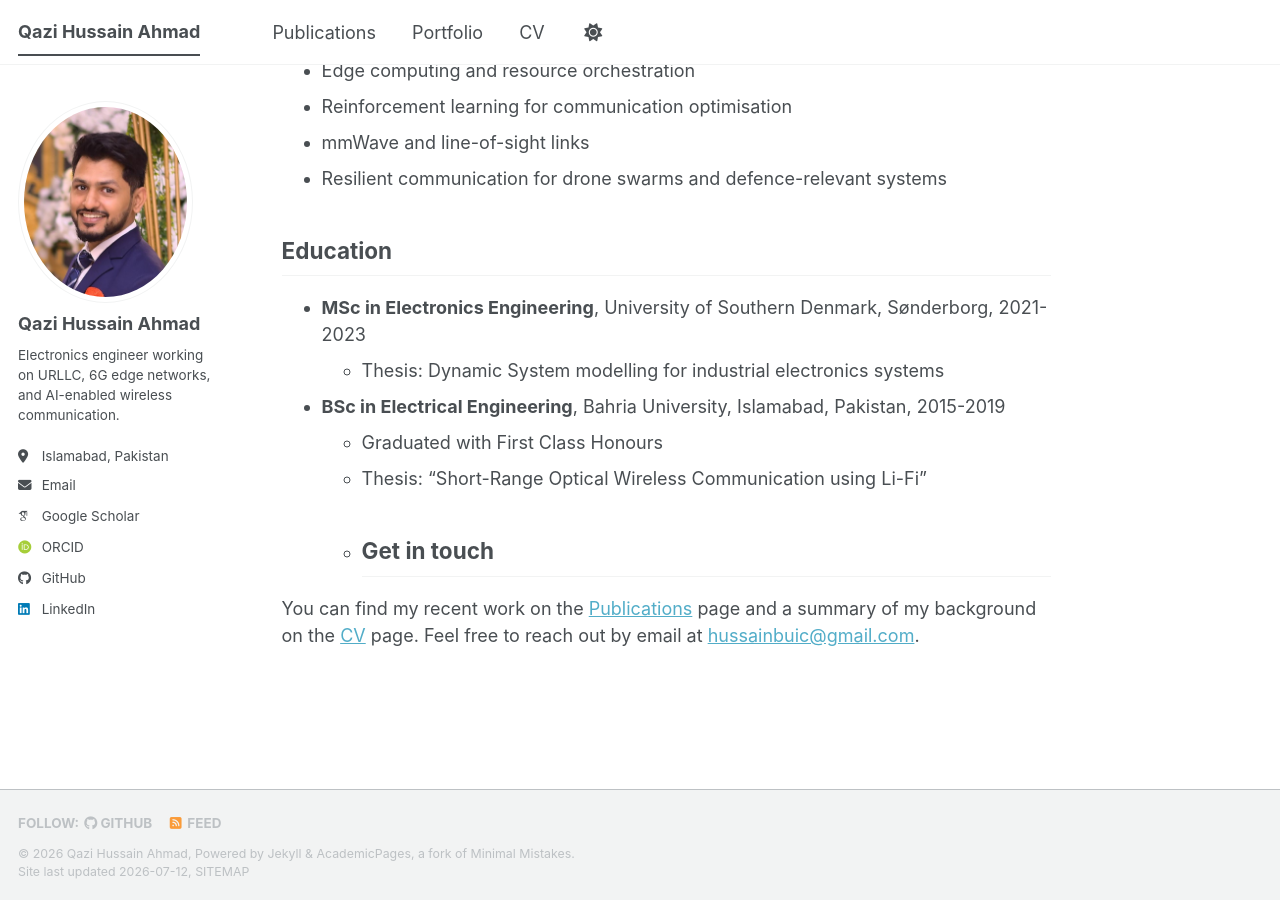
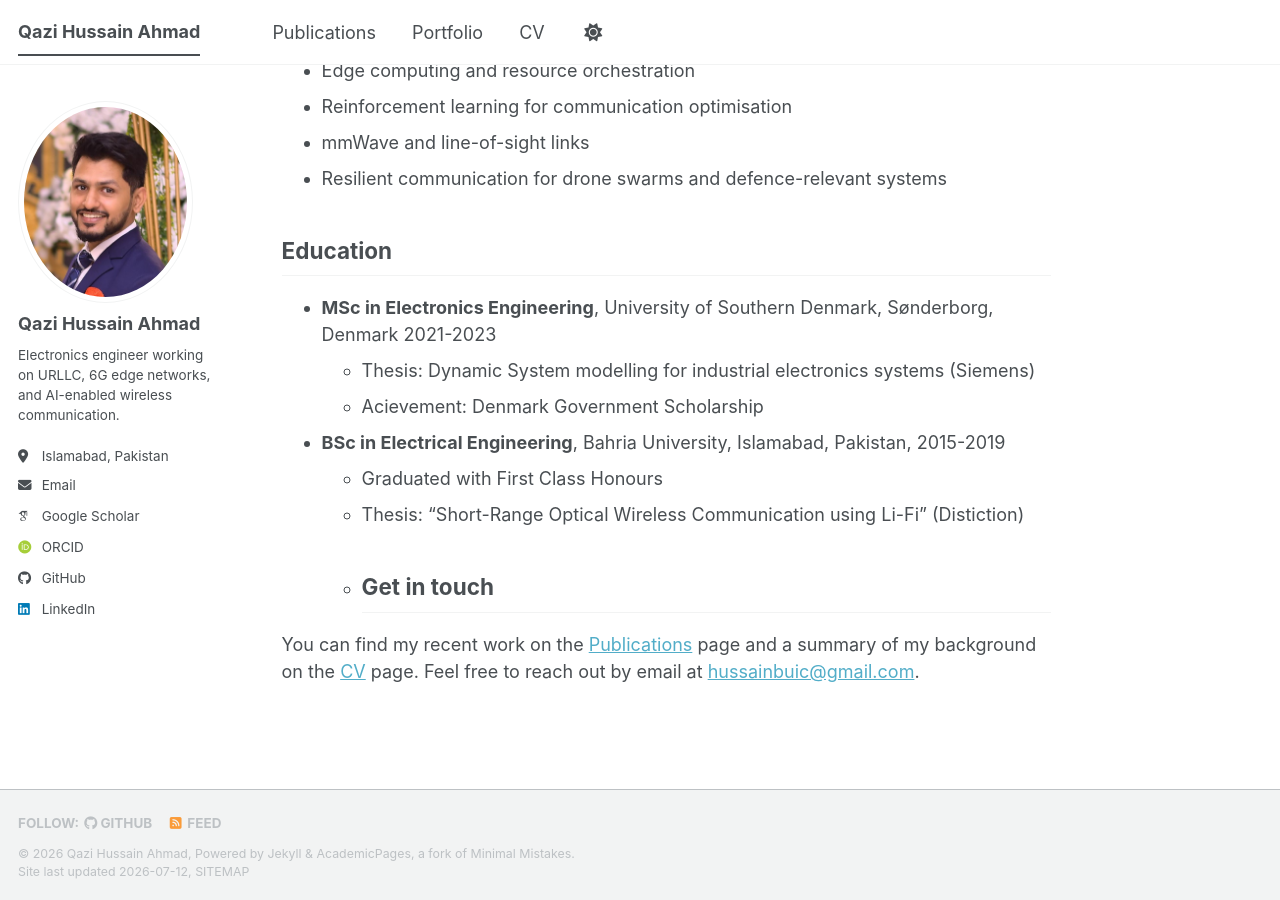
Before and after one commit to hussain1549/hussain1549.github.io, a Jekyll site: the page built from _pages/about.md, in a window 1280 px wide and 900 px high, scrolled down 712 px. Built offline with Jekyll 4.4.1, drawn with Linux system fonts in a browser that asks for light colours; some web fonts are replaced; a script bundle is joined from its source files by our own code; library files that are not in the unit come from our copies.

Commit message:
Update about.md

```diff
--- a/_pages/about.md
+++ b/_pages/about.md
@@ -24,12 +24,13 @@ Alongside the research side, I have hands-on industry experience in embedded sys
 
 ## Education
 
-- **MSc in Electronics Engineering**, University of Southern Denmark, Sønderborg, 2021-2023
-  - Thesis: Dynamic System modelling for industrial electronics systems
+- **MSc in Electronics Engineering**, University of Southern Denmark, Sønderborg, Denmark 2021-2023
+  - Thesis: Dynamic System modelling for industrial electronics systems (Siemens)
+  - Acievement: Denmark Government Scholarship
 
 - **BSc in Electrical Engineering**, Bahria University, Islamabad, Pakistan, 2015-2019
   - Graduated with First Class Honours
-  - Thesis: "Short-Range Optical Wireless Communication using Li-Fi"
+  - Thesis: "Short-Range Optical Wireless Communication using Li-Fi" (Distiction)
   -
 ## Get in touch
 
```
